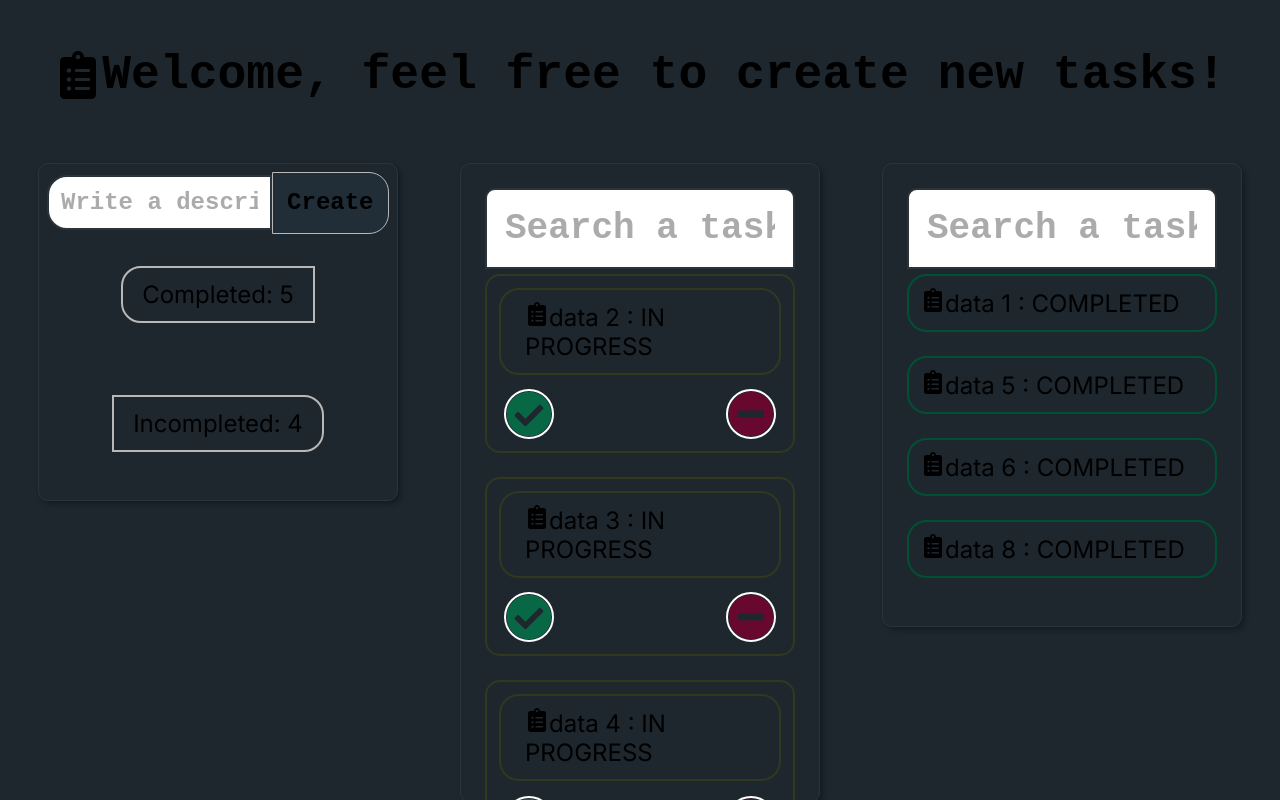
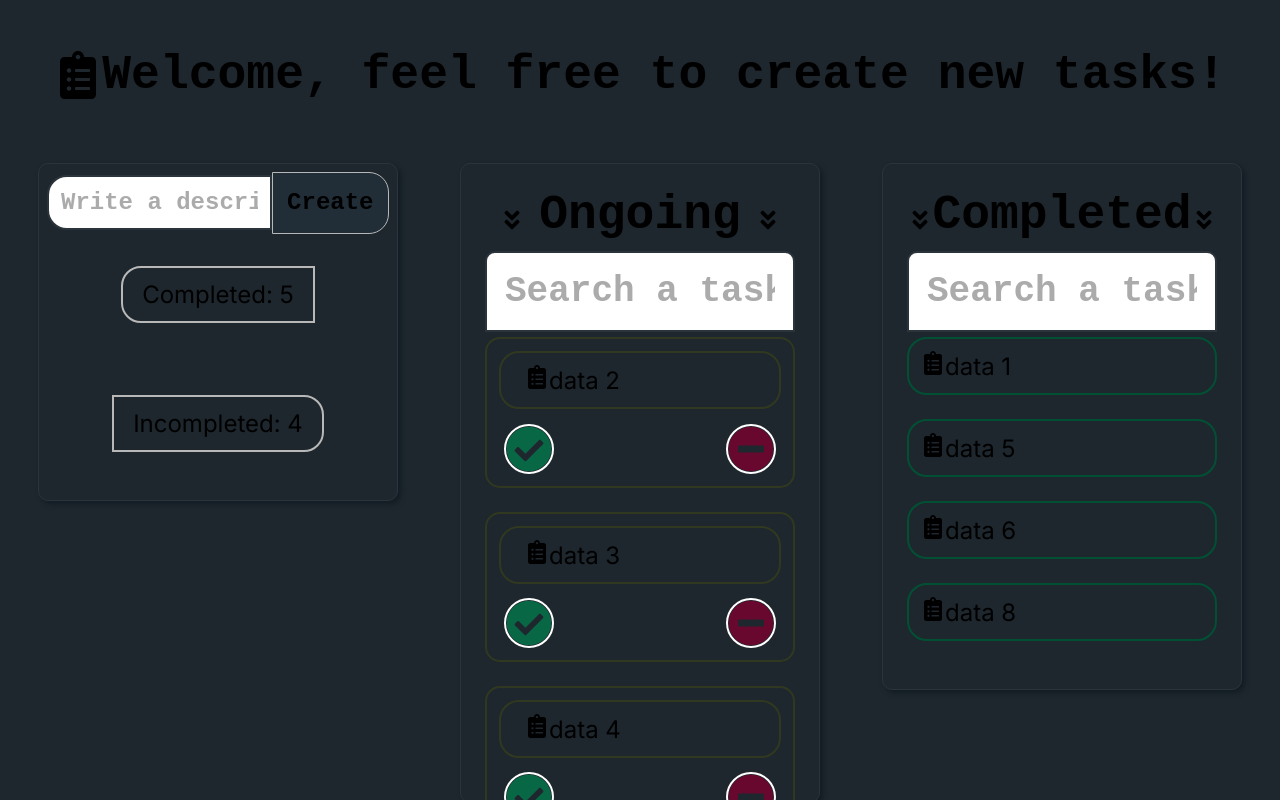
Before and after one commit to veraAlan/PWA-RIA-React, a Next.js app in the folder tp1-react/: page / in a window 1280 px wide. Built offline with nearby package versions, Linux system fonts and the light colour scheme.

Commit message:
Style
Changed some titles and styles on TaskList and Task.

```diff
--- a/tp1-react/src/app/components/Task/Task.jsx
+++ b/tp1-react/src/app/components/Task/Task.jsx
@@ -6,11 +6,9 @@ import { FaCheckCircle, FaMinusCircle, FaClipboardList } from "react-icons/fa";
 
 export default function Task({ task, hasButtons }) {
    const dispatch = useContext(TaskDispatchContext);
-   let state = "COMPLETED";
    let buttons = <></>;
 
    if (hasButtons === false) {
-      state = "IN PROGRESS";
       buttons = <div className={taskStyle.btns}><Button text={<FaCheckCircle className={taskStyle.icon} />} className={taskStyle.btnTop} onClickFn={() => {
          dispatch({
             type: 'complete',
@@ -28,7 +26,7 @@ export default function Task({ task, hasButtons }) {
    return (<li className={taskStyle.card}>
       <span className={hasButtons ? taskStyle.taskCom : taskStyle.taskProc}>
          {hasButtons ? <FaClipboardList className={taskStyle.iconCom} /> : <FaClipboardList className={taskStyle.iconProc} />}
-         {task.info} : {state}
+         {task.info}
       </span>
       {buttons}
    </li >);
--- a/tp1-react/src/app/components/TaskList/TaskList.jsx
+++ b/tp1-react/src/app/components/TaskList/TaskList.jsx
@@ -4,6 +4,7 @@ import Task from "../Task/Task";
 import Title from "../Title/Title";
 import Search from "../Search/Search";
 import style from "./TaskList.module.css";
+import { FaAngleDoubleDown } from "react-icons/fa";
 
 export default function TodoList({ completed }) {
     const tasksLoaded = useContext(TaskContext);
@@ -14,6 +15,7 @@ export default function TodoList({ completed }) {
             return <Title text="There are no tasks."></Title>
         } else {
             return <ul className={style.list}>
+                <span className={style.titleContainer}><FaAngleDoubleDown /> <Title text={completed ? "Completed" : "Ongoing"} className={style.title} /> <FaAngleDoubleDown /></span>
                 <Search completed={completed} />
                 {
                     tasks.map((task) => {
--- a/tp1-react/src/app/components/TaskList/TaskList.module.css
+++ b/tp1-react/src/app/components/TaskList/TaskList.module.css
@@ -2,6 +2,19 @@
    list-style: none;
    padding: 1em;
    max-height: 80vh;
+}
+
+.titleContainer {
+   display: flex;
+   flex-direction: row;
+   flex-wrap: nowrap;
+   align-items: center;
+   justify-content: space-evenly;
+}
+
+.title {
+   font-size: 2em;
+   margin: 0 0 0.2em 0;
 }
 
 /* Medium display */
```
